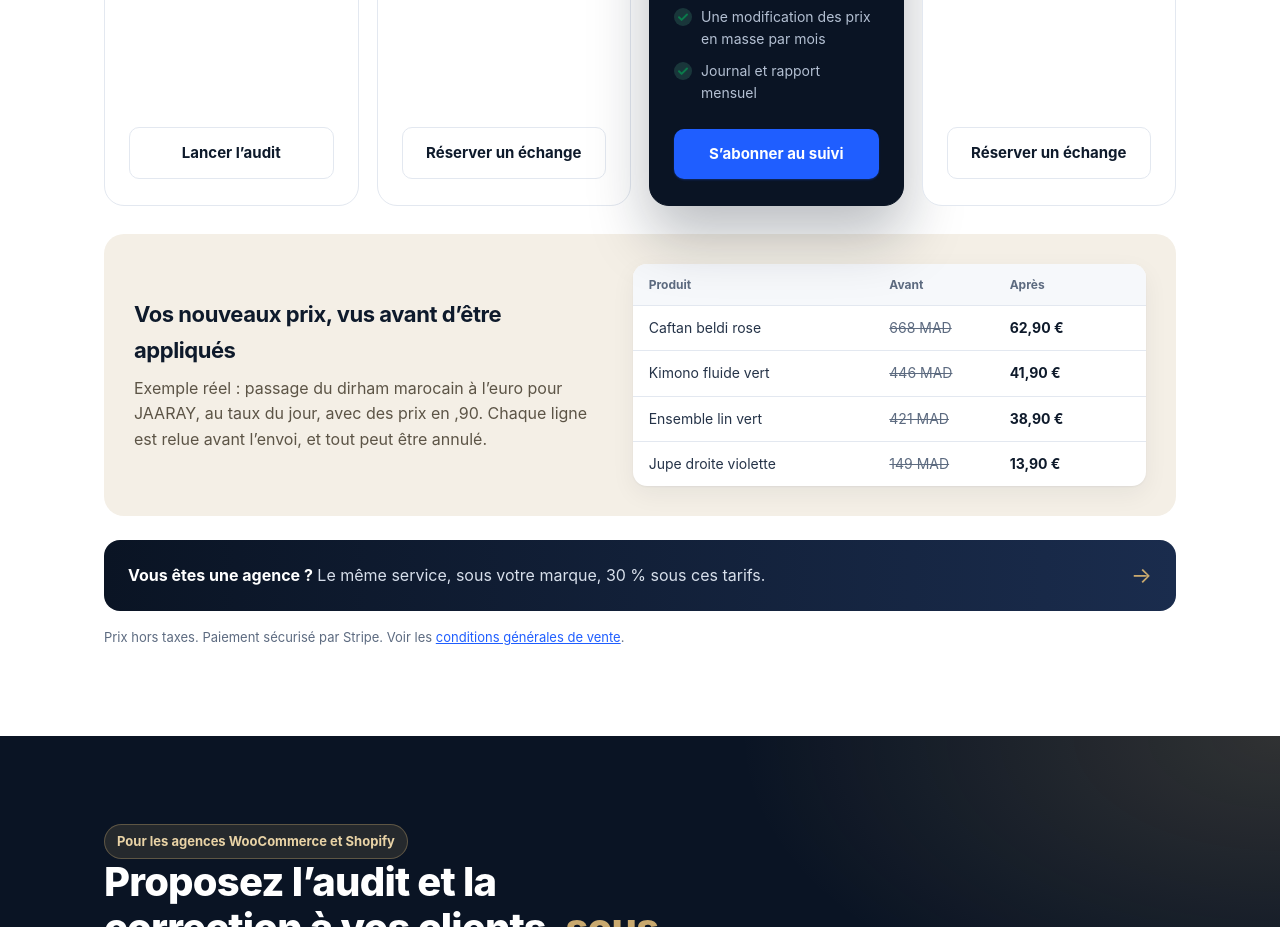
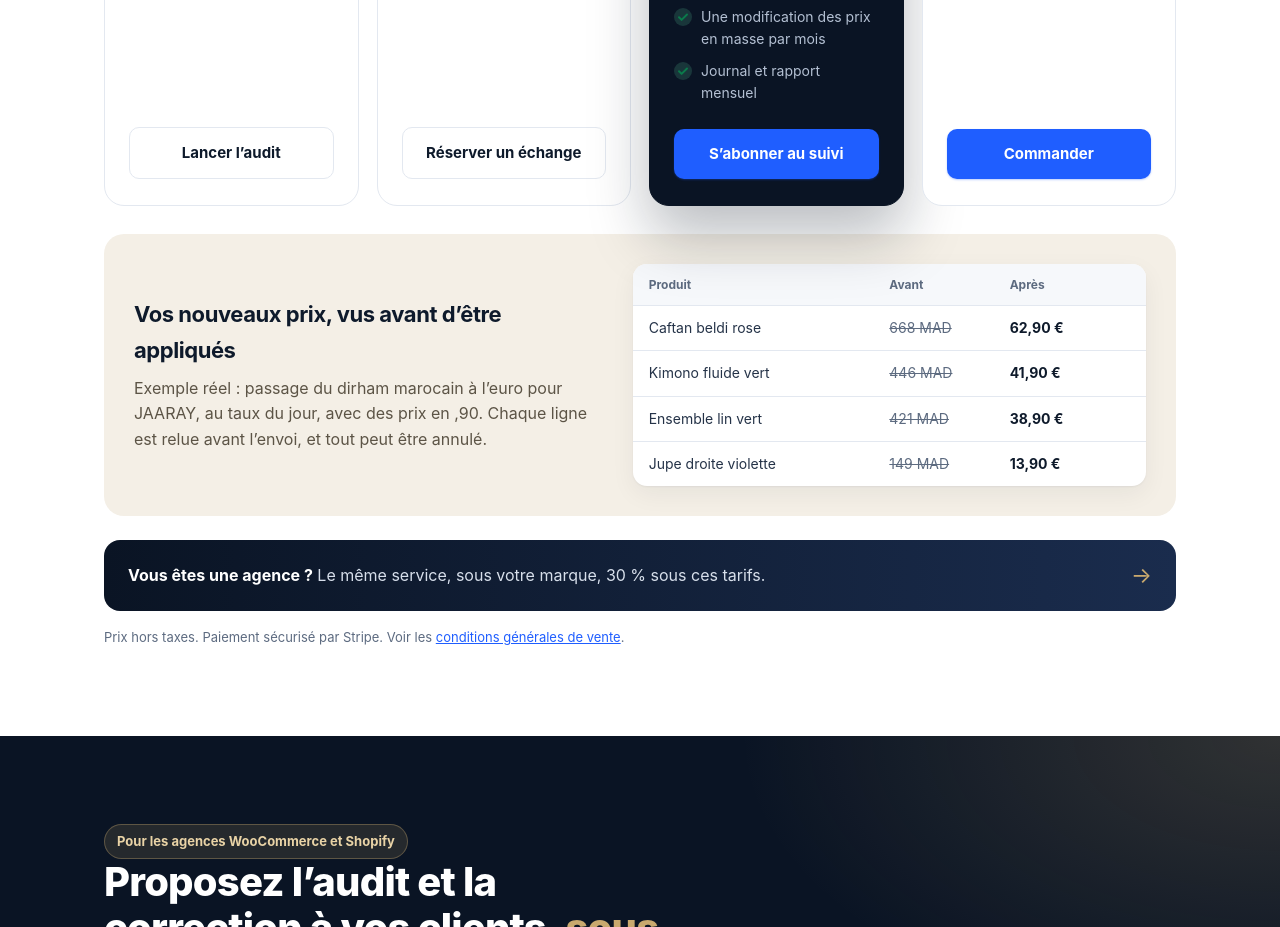
Before and after one commit to mbkorbonyamb-lang/waypilot, a plain HTML site: page index.html in a window 1280 px wide. Shown: the part 4824-5751 px from the top of the page. Drawn offline with Linux system fonts and the light colour scheme.

Commit message:
Accueil : bouton Commander (Stripe 90 €) sur la carte Modification des prix en masse
Co-Authored-By: Claude Opus 5.5 <noreply@anthropic.com>
Claude-Session: https://claude.ai/code/session_01Tof1o6Dj6JT6ZSELSZqB58

```diff
--- a/index.html
+++ b/index.html
@@ -573,7 +573,7 @@
           <div class="price"><b>90 €</b> <small>jusqu’à 100 produits</small></div>
           <p class="desc">Hausse, baisse, changement de devise, promotions datées (Black Friday, soldes).</p>
           <ul><li>Arrondis choisis : 41,90 ou 39,90</li><li>Aperçu de chaque prix avant envoi</li><li>Journal, retour arrière, vérification en ligne</li></ul>
-          <a class="btn btn-ghost" href="https://cal.com/waypilot" target="_blank" rel="noopener">Réserver un échange</a>
+          <a class="btn btn-primary" href="https://buy.stripe.com/cNidR9fNIb8MgVa8TB2go03" rel="noopener">Commander</a>
         </div>
       </div>
 
```
